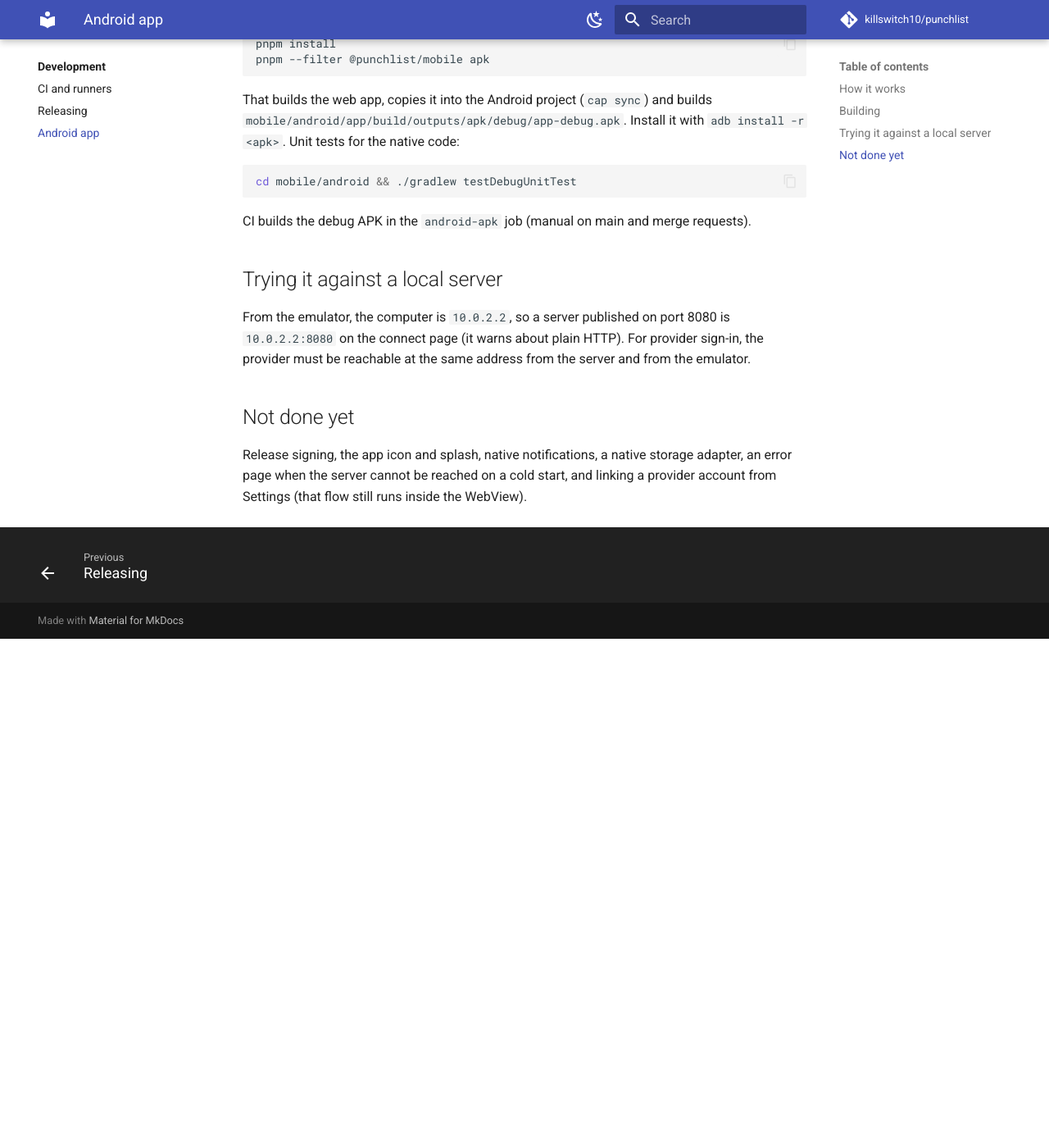
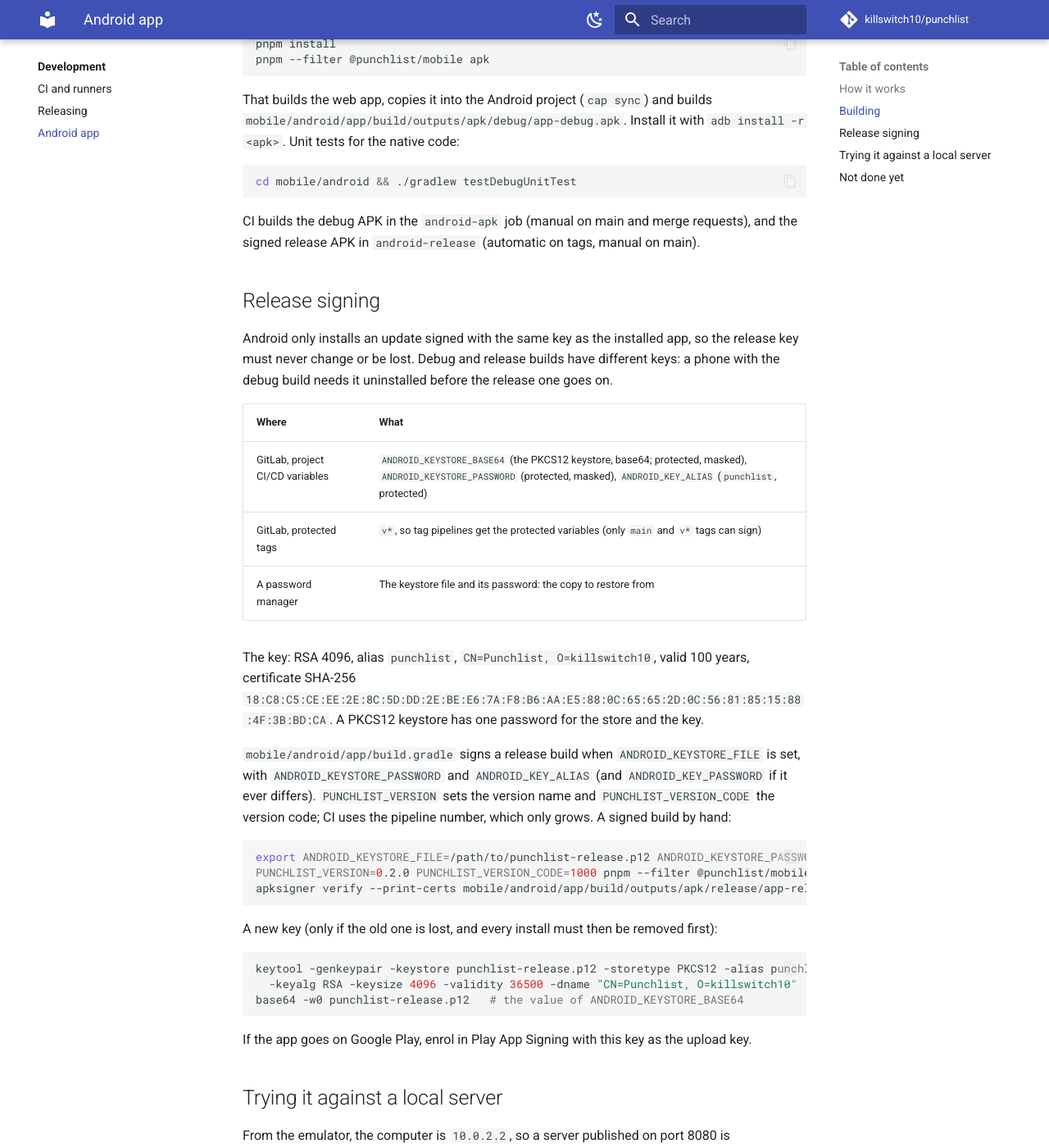
Before and after one commit to KillSwitchIO/PeckList, an MkDocs documentation site: the page built from docs/development/android.md, in a window 1280 px wide and 1400 px high, scrolled down 928 px. Shown: the whole window at 82% size. Built offline with MkDocs 1.6.1 and Material for MkDocs 9.7.7, drawn with Linux system fonts in a browser that asks for light colours; comment, search, counter and statistics services are not loaded; before the commit the page ends 1707 px from its top, so only the background shows below that; some of the changed text lies outside the part shown.

Commit message:
ci: signed Android release APK, attached to releases
mobile/android/app/build.gradle signs release builds when
ANDROID_KEYSTORE_FILE is set, and takes the version name and code from
PUNCHLIST_VERSION and PUNCHLIST_VERSION_CODE (CI: the pipeline number, which
only grows, so every build installs over the last).

New job android-release (automatic on tags, manual on main) decodes the key
from the protected, masked variables ANDROID_KEYSTORE_BASE64,
ANDROID_KEYSTORE_PASSWORD and ANDROID_KEY_ALIAS, builds and verifies the APK.
The release job adds punchlist-android.apk to the downloads and SHA256SUMS.
v* tags are now protected so their pipelines get the key. The shared setup
moved to an .android template.

Refs: PL-070

Co-Authored-By: Claude Opus 5.5 <noreply@anthropic.com>

````diff
--- a/docs/development/android.md
+++ b/docs/development/android.md
@@ -37,7 +37,45 @@ That builds the web app, copies it into the Android project (`cap sync`) and bui
 cd mobile/android && ./gradlew testDebugUnitTest
 ```
 
-CI builds the debug APK in the `android-apk` job (manual on main and merge requests).
+CI builds the debug APK in the `android-apk` job (manual on main and merge requests), and the
+signed release APK in `android-release` (automatic on tags, manual on main).
+
+## Release signing
+
+Android only installs an update signed with the same key as the installed app, so the release key
+must never change or be lost. Debug and release builds have different keys: a phone with the debug
+build needs it uninstalled before the release one goes on.
+
+| Where | What |
+| --- | --- |
+| GitLab, project CI/CD variables | `ANDROID_KEYSTORE_BASE64` (the PKCS12 keystore, base64; protected, masked), `ANDROID_KEYSTORE_PASSWORD` (protected, masked), `ANDROID_KEY_ALIAS` (`punchlist`, protected) |
+| GitLab, protected tags | `v*`, so tag pipelines get the protected variables (only `main` and `v*` tags can sign) |
+| A password manager | The keystore file and its password: the copy to restore from |
+
+The key: RSA 4096, alias `punchlist`, `CN=Punchlist, O=killswitch10`, valid 100 years,
+certificate SHA-256 `18:C8:C5:CE:EE:2E:8C:5D:DD:2E:BE:E6:7A:F8:B6:AA:E5:88:0C:65:65:2D:0C:56:81:85:15:88:4F:3B:BD:CA`.
+A PKCS12 keystore has one password for the store and the key.
+
+`mobile/android/app/build.gradle` signs a release build when `ANDROID_KEYSTORE_FILE` is set, with
+`ANDROID_KEYSTORE_PASSWORD` and `ANDROID_KEY_ALIAS` (and `ANDROID_KEY_PASSWORD` if it ever differs).
+`PUNCHLIST_VERSION` sets the version name and `PUNCHLIST_VERSION_CODE` the version code; CI uses
+the pipeline number, which only grows. A signed build by hand:
+
+```bash
+export ANDROID_KEYSTORE_FILE=/path/to/punchlist-release.p12 ANDROID_KEYSTORE_PASSWORD=...
+PUNCHLIST_VERSION=0.2.0 PUNCHLIST_VERSION_CODE=1000 pnpm --filter @punchlist/mobile exec node scripts/gradle.mjs assembleRelease
+apksigner verify --print-certs mobile/android/app/build/outputs/apk/release/app-release.apk
+```
+
+A new key (only if the old one is lost, and every install must then be removed first):
+
+```bash
+keytool -genkeypair -keystore punchlist-release.p12 -storetype PKCS12 -alias punchlist \
+  -keyalg RSA -keysize 4096 -validity 36500 -dname "CN=Punchlist, O=killswitch10"
+base64 -w0 punchlist-release.p12   # the value of ANDROID_KEYSTORE_BASE64
+```
+
+If the app goes on Google Play, enrol in Play App Signing with this key as the upload key.
 
 ## Trying it against a local server
 
@@ -47,6 +85,6 @@ provider must be reachable at the same address from the server and from the emul
 
 ## Not done yet
 
-Release signing, the app icon and splash, native notifications, a native storage adapter, an error
+The app icon and splash, native notifications, a native storage adapter, an error
 page when the server cannot be reached on a cold start, and linking a provider account from
 Settings (that flow still runs inside the WebView).
````
Also changed, not shown: .gitlab-ci.yml (+51 -5 lines), docs/development/releasing.md (+4 -1 lines), 2 other files.
